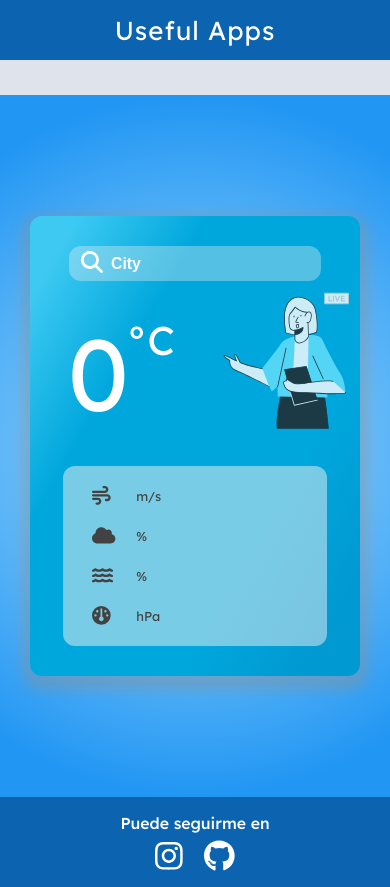
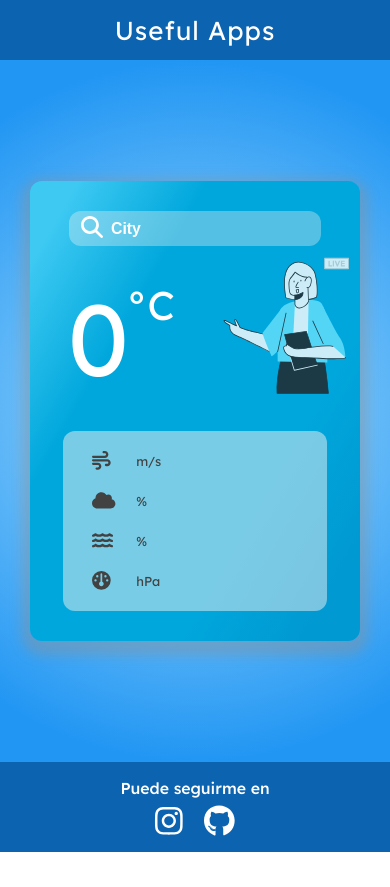
Before and after one commit to jorge088/UsefulApps, a React (Create React App) app: page /weather in a window 390 px wide. After the commit the page ends 852 px from the top, so only its background shows below. Built offline with nearby package versions, Linux system fonts and the light colour scheme; no server answers.

Commit message:
fix error in styles

```diff
--- a/src/Components/ExchangeApp/ExchangeApp.module.css
+++ b/src/Components/ExchangeApp/ExchangeApp.module.css
@@ -26,6 +26,7 @@
     .exchangeAppContainer {
         font-size: .9rem;
         padding: 1.5em 0;
+        margin-top: 60px;
     }
 
     .exchangeApp {
--- a/src/Components/WeatherApp/WeatherApp.module.css
+++ b/src/Components/WeatherApp/WeatherApp.module.css
@@ -41,6 +41,7 @@
     .weatherAppContainer{
         font-size: .9rem;
         padding: 1.5em 0;
+        margin-top: 60px;
 
     }
     .weatherApp{
```
